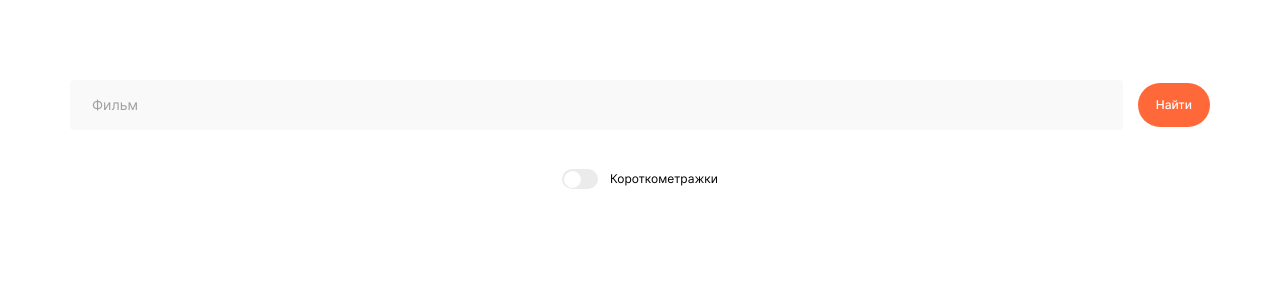
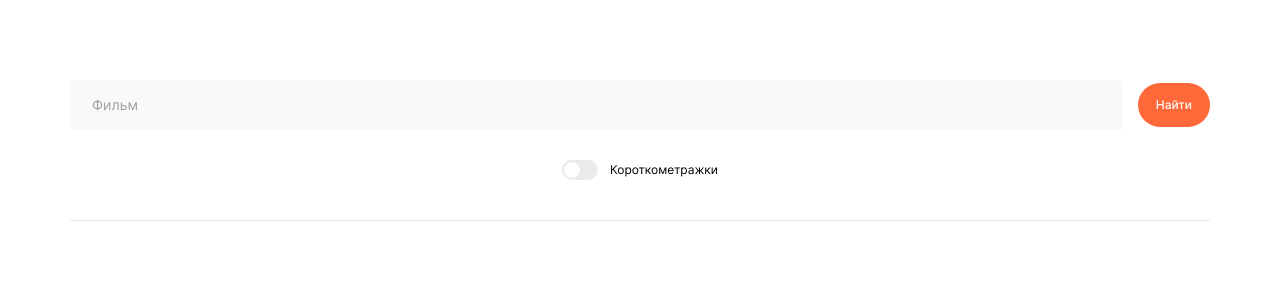
Before and after one commit to Nikolskii/movies-explorer-frontend, a React (Create React App) app: page / in a window 1280 px wide. Shown: the top 300 px of the page. Built offline with nearby package versions, Linux system fonts and the light colour scheme.

Commit message:
feat: стилизовать компонент SearchForm

```diff
--- a/src/components/FilterCheckbox/FilterCheckbox.css
+++ b/src/components/FilterCheckbox/FilterCheckbox.css
@@ -32,10 +32,10 @@
 .switch__slider:before {
   position: absolute;
   content: '';
-  height: 15px;
-  width: 15px;
+  height: 14px;
+  width: 14px;
   left: 2px;
-  bottom: 1.5px;
+  bottom: 2px;
   background-color: white;
   border-radius: 50%;
   border: 1px solid #fff;
@@ -48,9 +48,9 @@
 }
 
 .switch__input:checked + .switch__slider:before {
-  -webkit-transform: translateX(15px);
-  -ms-transform: translateX(15px);
-  transform: translateX(15px);
+  -webkit-transform: translateX(16px);
+  -ms-transform: translateX(16px);
+  transform: translateX(16px);
 }
 
 .filter-checkbox__param {
--- a/src/components/Movies/Movies.js
+++ b/src/components/Movies/Movies.js
@@ -1,4 +1,3 @@
-import FilterCheckbox from '../FilterCheckbox/FilterCheckbox';
 import SearchForm from '../SearchForm/SearchForm';
 import './Movies.css';
 
@@ -6,7 +5,6 @@ const Movies = () => {
   return (
     <section className="movies">
       <SearchForm />
-      <FilterCheckbox />
     </section>
   );
 };
--- a/src/components/SearchForm/SearchForm.css
+++ b/src/components/SearchForm/SearchForm.css
@@ -1,6 +1,13 @@
 .search-form {
-  padding: 80px 70px 39px;
-  /* border-bottom: 1px solid #e8e8e8; */
+  padding: 80px 70px;
+}
+
+.search-form__wrapper {
+  display: flex;
+  flex-direction: column;
+  row-gap: 30px;
+  padding-bottom: 40px;
+  border-bottom: 1px solid #e8e8e8;
 }
 
 .search-form__form {
--- a/src/components/SearchForm/SearchForm.js
+++ b/src/components/SearchForm/SearchForm.js
@@ -1,12 +1,20 @@
+import FilterCheckbox from '../FilterCheckbox/FilterCheckbox';
 import './SearchForm.css';
 
 const SearchForm = () => {
   return (
     <section className="search-form">
-      <section className="search-form__form">
-        <input className="search-form__input" type="text" placeholder="Фильм" />
-        <button className="search-form__button">Найти</button>
-      </section>
+      <div className="search-form__wrapper">
+        <section className="search-form__form">
+          <input
+            className="search-form__input"
+            type="text"
+            placeholder="Фильм"
+          />
+          <button className="search-form__button">Найти</button>
+        </section>
+        <FilterCheckbox />
+      </div>
     </section>
   );
 };
```
